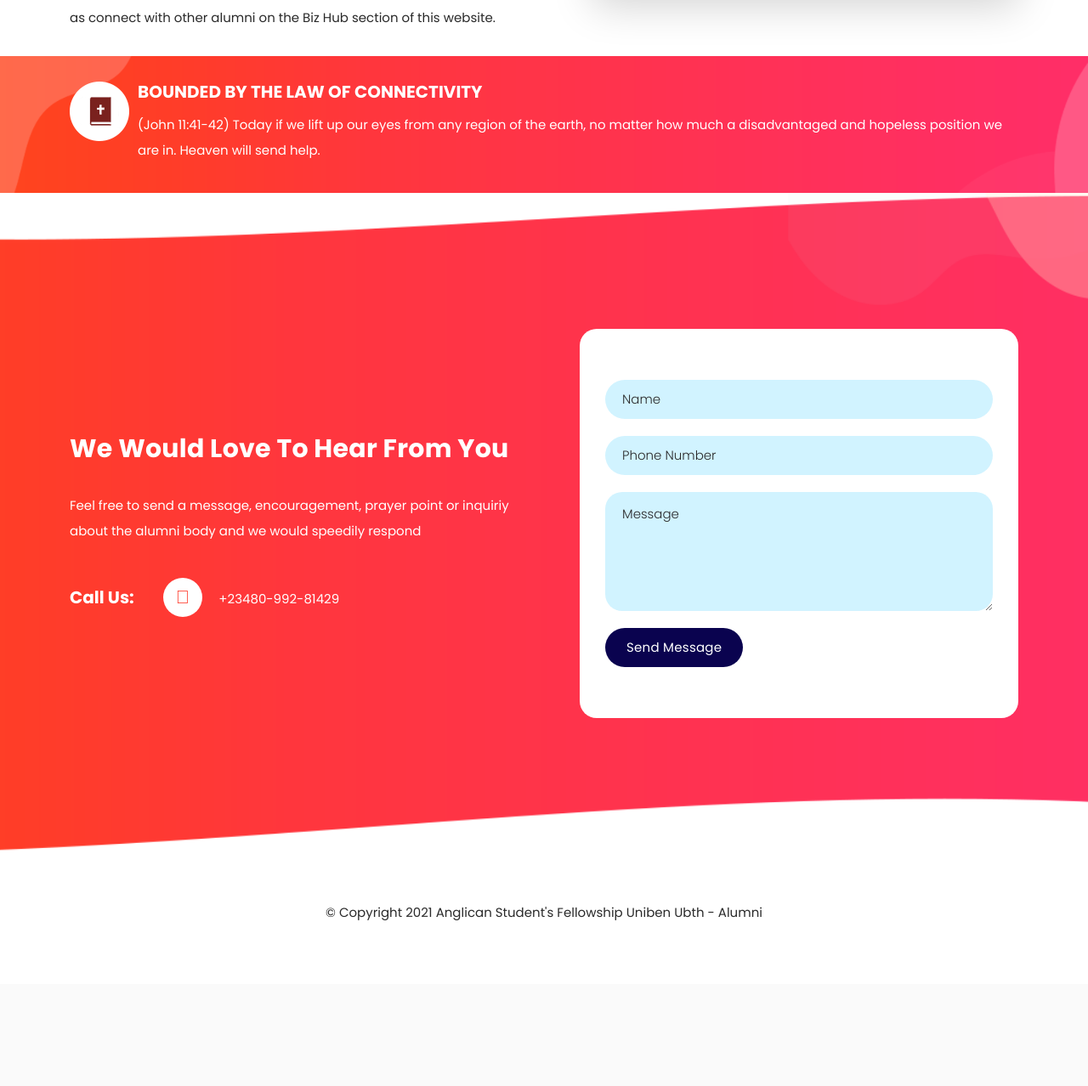
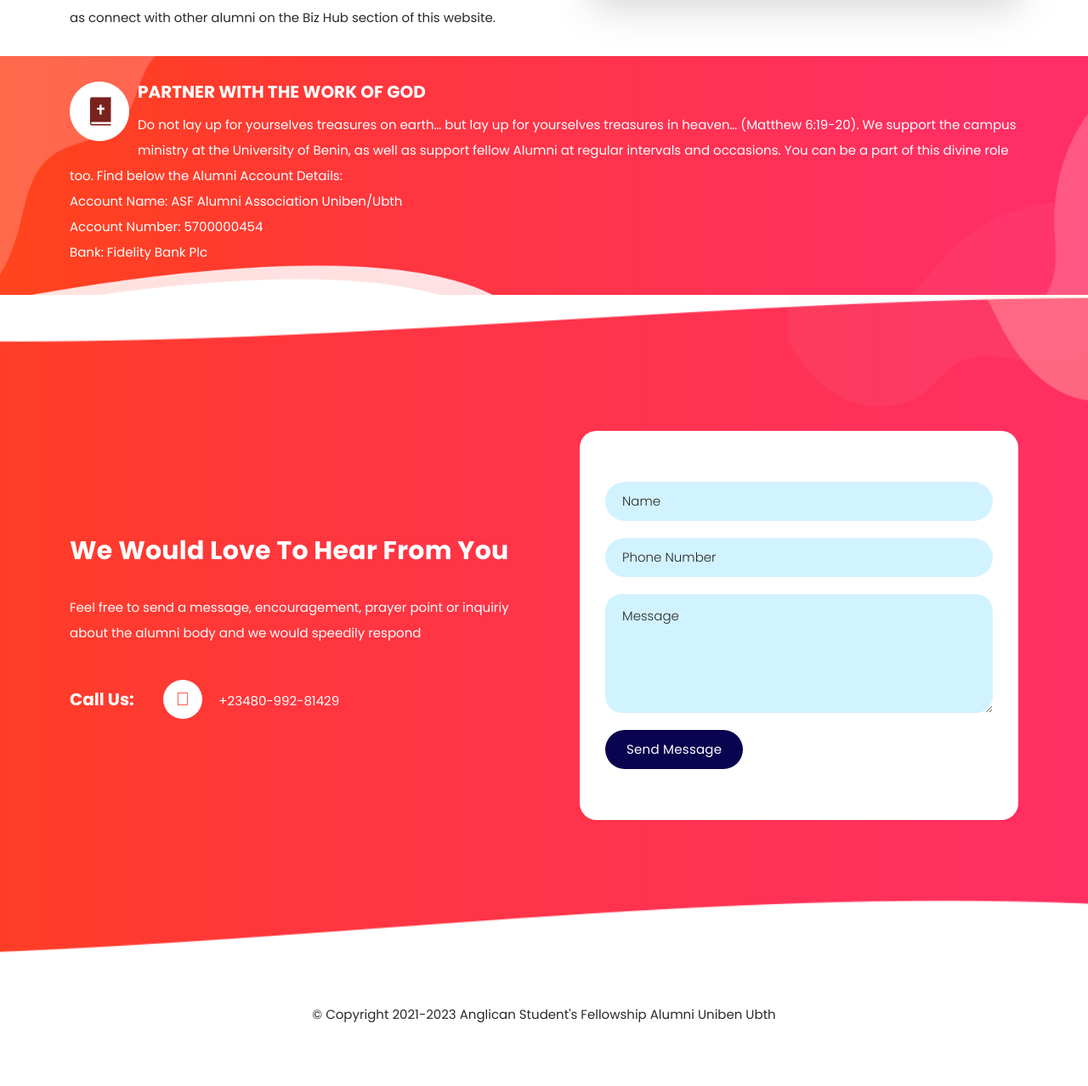
Before and after one commit to iamgaddiel/asfalumniuniben, a Django app: page / in a window 1280 px wide. Shown: the part 3112-4390 px from the top of the page at 85% size. Before the commit the page ends 4195 px from the top, so only its background shows below. Run offline with Django 3.2, Linux system fonts and the light colour scheme; parts of the project's set-up code (start-up, migrations or seed data) failed here and were passed over.

Commit message:
changes made by felix uloko

```diff
--- a/src/core/templates/core/includes/dashboard_nav.html
+++ b/src/core/templates/core/includes/dashboard_nav.html
@@ -7,10 +7,10 @@
                         <a href="{% url 'core:index' %}"><i class="menu-icon fa fa-home"></i>Home</a>
                     </li>
                     <li class="active">
-                        <a href="{% url 'core:dashboard' %}"><i class="menu-icon fa fa-users"></i>Alumins </a>
+                        <a href="{% url 'core:dashboard' %}"><i class="menu-icon fa fa-users"></i>View Alumni List</a>
                     </li>
                     <li class="">
-                        <a href="{% url 'core:profile_detail' user.profile.pk %}"><i class="menu-icon fa fa-user"></i>Profile </a>
+                        <a href="{% url 'core:profile_detail' user.profile.pk %}"><i class="menu-icon fa fa-user"></i>Your Profile </a>
                     </li>
                     <li class="">
                         <a href="{% url 'core:bizhub:bizhub_form' %}"><i class="menu-icon fa fa-handshake-o"></i> Alumni Bizhub </a>
--- a/src/core/templates/core/includes/footer.html
+++ b/src/core/templates/core/includes/footer.html
@@ -2,7 +2,7 @@
     <div class="container p-4">
         <div class="row">
             <div class="col-lg-12 wow fadeIn" data-wow-duration="1s" data-wow-delay="0.25s">
-                <p>© Copyright 2021 Anglican Student's Fellowship Uniben Ubth - Alumni
+                <p>© Copyright 2021-2023 Anglican Student's Fellowship Alumni Uniben Ubth
 
                 </p>
             </div>
--- a/src/core/templates/core/includes/header.html
+++ b/src/core/templates/core/includes/header.html
@@ -15,6 +15,9 @@
                         <li class="scroll-to-section"><a href="{% url 'core:blogs' %}">Blog and News</a></li>
                         <li class="scroll-to-section"><a href="{% url 'core:contact_us'%}">Contact Us</a></li>
                         <li class="scroll-to-section"><a href="{% url 'core:bizhub:bizhub_list' %}">Biz Hub</a></li>
+                        <li class="scroll-to-section"><a href="{% url 'core:login' %}" class="active">Register / Login</a></li>
+
+
                         {% if user.is_authenticated %}
                         <li class="scroll-to-section"><a href="{% url 'core:dashboard' %}">Dashboard</a></li>
                         <li class="scroll-to-section">
--- a/src/core/templates/core/index.html
+++ b/src/core/templates/core/index.html
@@ -231,13 +231,15 @@
                                     <img src="{% static '/images/service-icon-01.png' %}" alt="reporting">
                                 </div>
                                 <div class="right-text">
-                                    <h4>BOUNDED BY THE LAW OF CONNECTIVITY
+                                    <h4>PARTNER WITH THE WORK OF GOD
                                     </h4>
                                     <p>
-                                        (John 11:41-42)
-                                        Today if we lift up our eyes from any region of the earth,
-                                        no matter how much a disadvantaged and hopeless position we are in. Heaven will
-                                        send help.
+                                        Do not lay up for yourselves treasures on earth… but lay up for yourselves treasures in heaven… (Matthew 6:19-20).
+                                    We support the campus ministry at the University of Benin, as well as support fellow Alumni at
+                                        regular intervals and occasions. You can be a part of this divine role too. Find below the Alumni Account Details:<br>
+                                        Account Name: ASF Alumni Association Uniben/Ubth<br>
+                                        Account Number: 5700000454<br>
+                                         Bank: Fidelity Bank Plc<br>
                                     </p>
                                 </div>
                             </div>
--- a/src/core/templates/core/login.html
+++ b/src/core/templates/core/login.html
@@ -9,7 +9,9 @@
             <div class="col-lg-6 wow fadeInRight" data-wow-duration="0.5s" data-wow-delay="0.25s">
                 <form id="contact" action="" method="post">
                     {% csrf_token %}
-                    <h3>Login</h3>
+
+                    <h3>Welcome to the Glorious family</h3><br><p>Please login or register if this is your first time!</p><br>
+
                     <div class="row mt-4">
                         <div class="col-lg-12">
                             <fieldset>
```
Also changed, not shown: src/core/templates/core/dashboard.html (+5 -4 lines), src/core/templates/core/includes/dashboard_header.html (+12 -8 lines), src/core/templates/core/profile_detail.html (+4 -4 lines), src/core/templates/core/profile_form.html (+5 -5 lines), src/media/210827/photo5805608677162464963.jpg (added).
